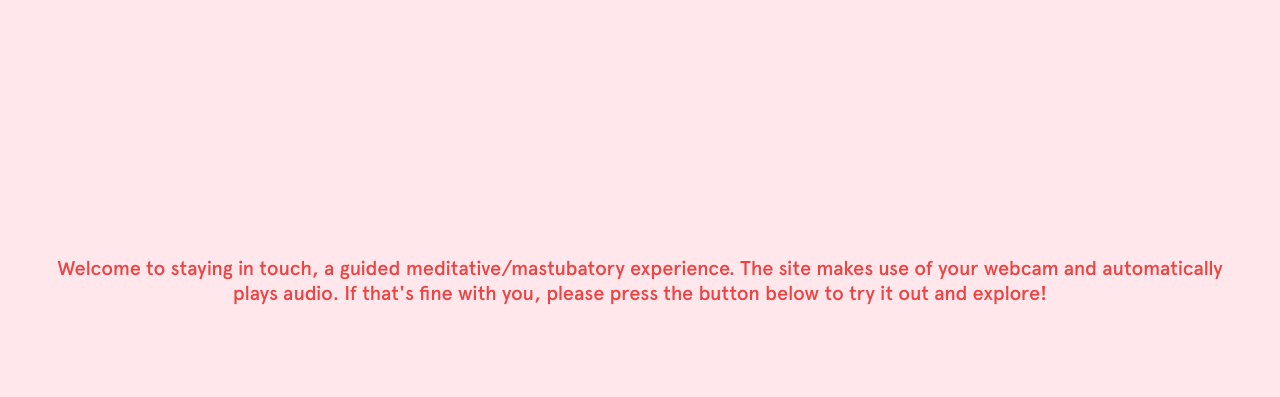
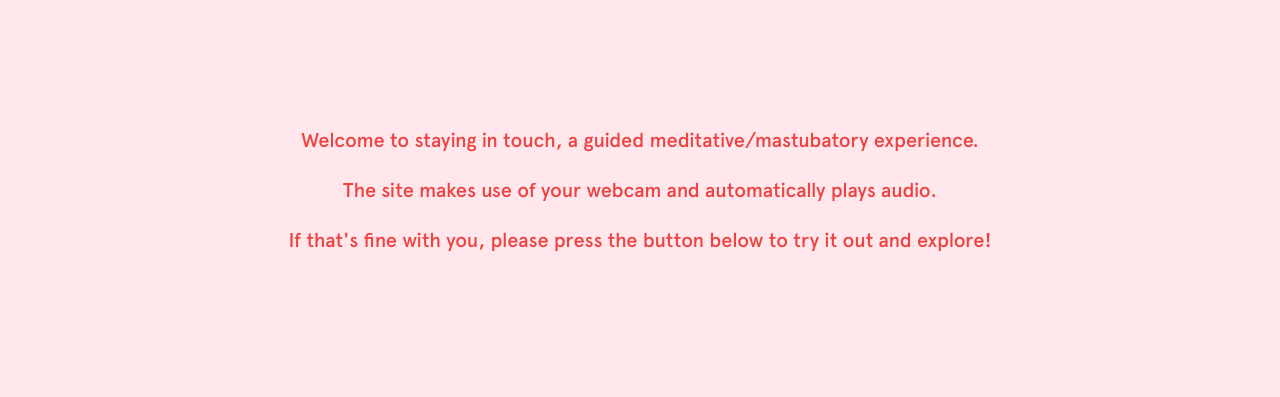
Before and after one commit to staying-in-touch/staying-in-touch.github.io, a website: page index.html in a window 1280 px wide. Shown: the top 397 px of the page. Drawn offline with Linux system fonts and the light colour scheme.

Commit message:
styling tweak

```diff
--- a/index.html
+++ b/index.html
@@ -8,7 +8,7 @@
 
 <body>
 
-	<div id="intro">Welcome to staying in touch, a guided meditative/mastubatory experience. The site makes use of your webcam and automatically plays audio. If that's fine with you, please press the button below to try it out and explore!</div>
+	<div id="intro">Welcome to staying in touch, a guided meditative/mastubatory experience. <br><br> The site makes use of your webcam and automatically plays audio. <br><br> If that's fine with you, please press the button below to try it out and explore!</div>
 	<a href="main.html"><div id="enter">enter</div></a>
 
 </body>
--- a/style.css
+++ b/style.css
@@ -39,9 +39,9 @@ body {
 }
 
 #intro{
-  margin: 40px;
+  margin: 70px;
   font-size: 20px;
-  margin-top:20%;
+  margin-top:10%;
   color: rgb(236, 67, 67);
   text-align: center;
 }
```
